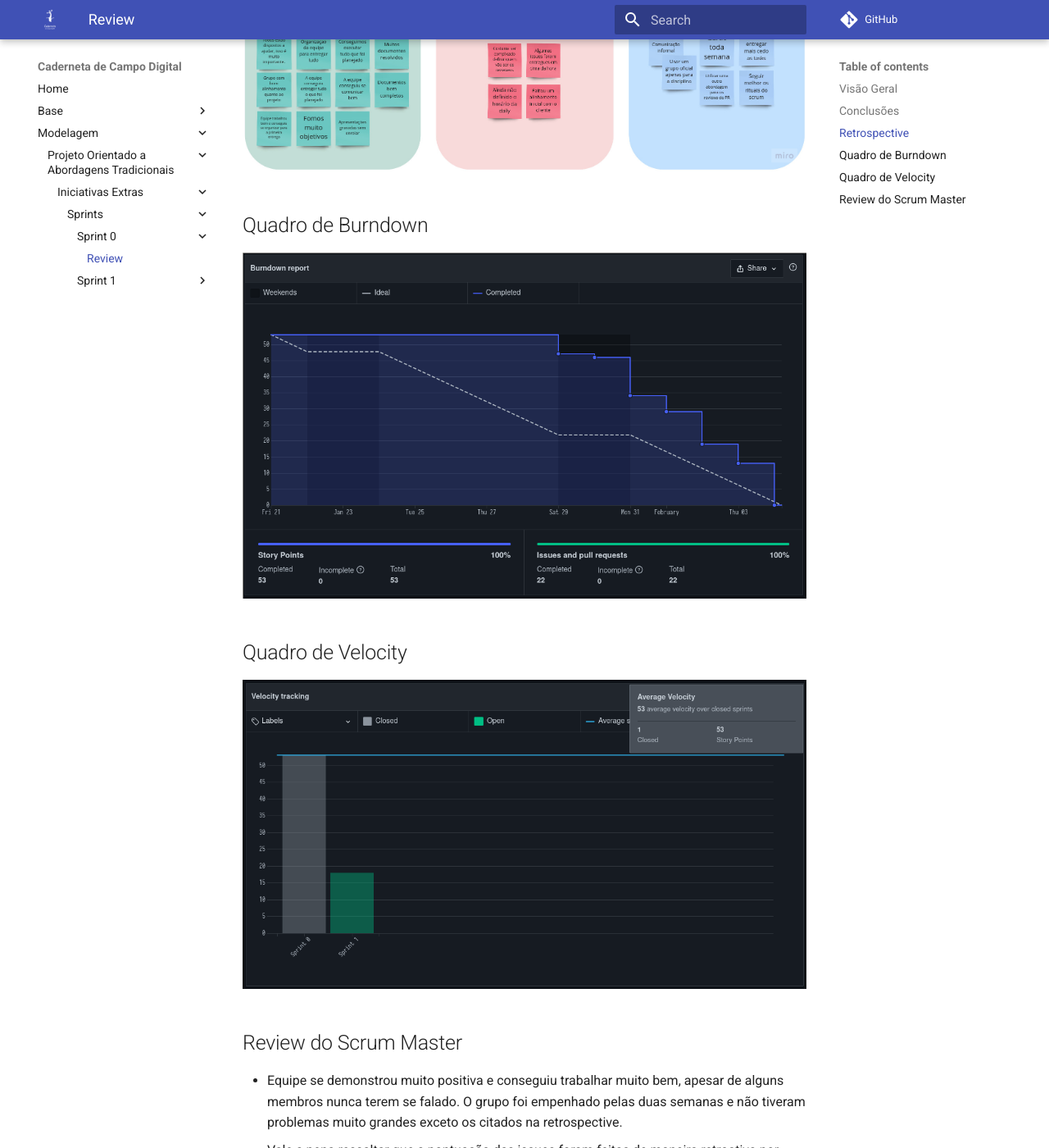
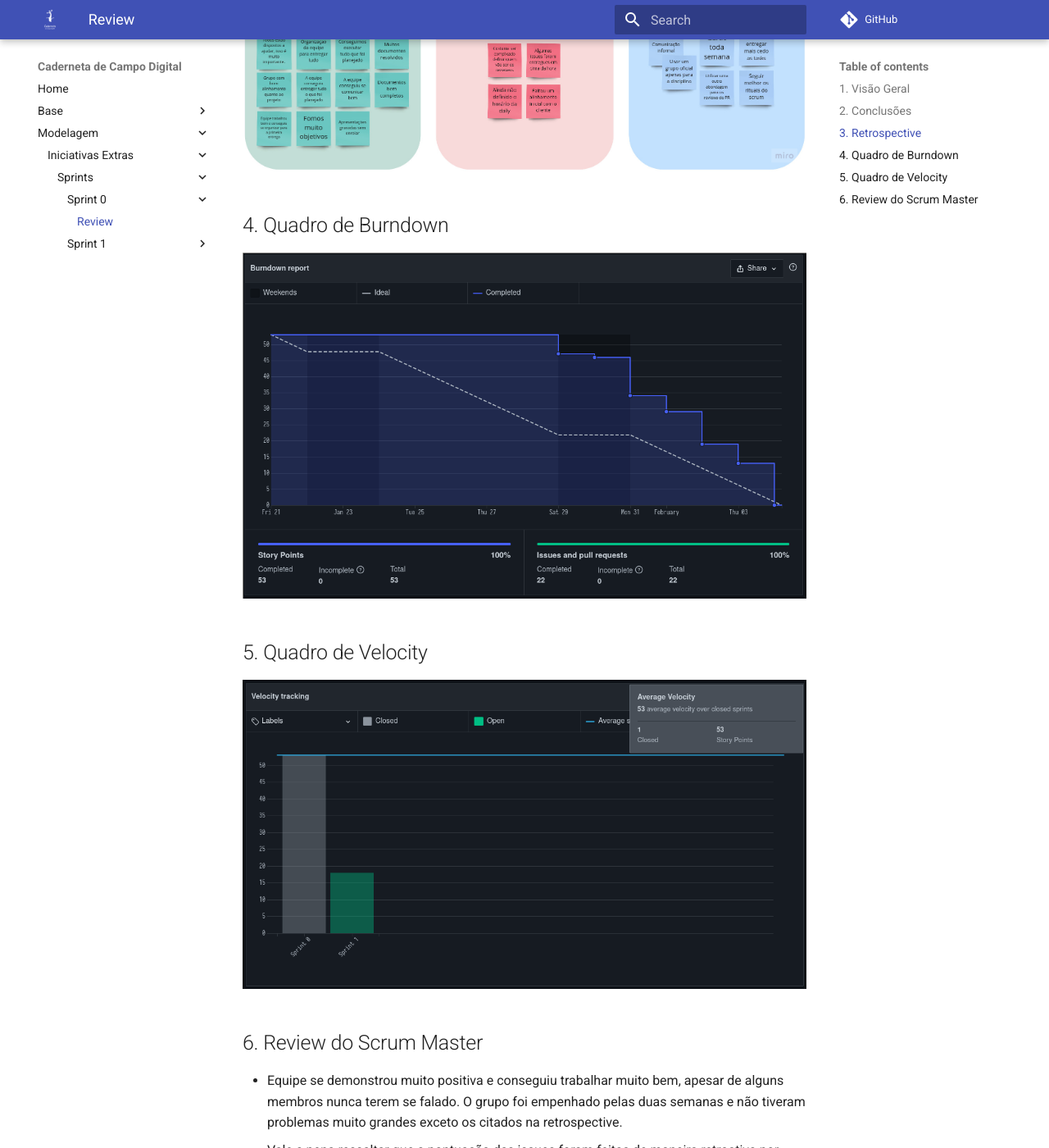
Before and after one commit to UnBArqDsw2021-2/2021.2_G4_CadernetaDeCampoDigital_docs, an MkDocs documentation site: the page built from docs/sprints/review_0.md, in a window 1280 px wide and 1400 px high, scrolled down 1588 px. Shown: the whole window at 82% size. Built offline with MkDocs 1.6.1 and Material for MkDocs 9.7.7, drawn with Linux system fonts in a browser that asks for light colours; comment, search, counter and statistics services are not loaded; some of the changed text lies outside the part shown.

Commit message:
#49 Correções nos tópicos e no mkdocs

```diff
--- a/docs/sprints/review_0.md
+++ b/docs/sprints/review_0.md
@@ -1,11 +1,11 @@
 # Sprint 0 - Review
 
-## Visão Geral
+## 1. Visão Geral
 - Inicio: 21/01/2022
 - Fim: 04/02/2022
 - Duração: 14 dias
 
-## Conclusões
+## 2. Conclusões
 <center>
 
 | Issue | Responsáveis | Status
@@ -34,16 +34,16 @@
 
 </center>
 
-## Retrospective
+## 3. Retrospective
 ![Retrospective Sprint 0](../assets/sprints/retrospective_0.png)
 
-## Quadro de Burndown
+## 4. Quadro de Burndown
 ![Quadro de Burndown Sprint 0](../assets/sprints/burndown_0.png)
 
-## Quadro de Velocity
+## 5. Quadro de Velocity
 ![Quadro de Velocity Sprint 0](../assets/sprints/velocity_0.png)
 
-## Review do Scrum Master
+## 6. Review do Scrum Master
 - Equipe se demonstrou muito positiva e conseguiu trabalhar muito bem, apesar de alguns membros nunca terem se falado. O grupo foi empenhado pelas duas semanas e não tiveram problemas muito grandes exceto os citados na retrospective.
 - Vale a pena ressaltar que a pontuação das issues foram feitas de maneira retroativa por cada membro, por esse motivo não existe um documento de planning realizado nessa sprint.
 
--- a/mkdocs.yml
+++ b/mkdocs.yml
@@ -57,7 +57,7 @@ nav:
       - Manual de Identidade Visual: base/manual_identidade_visual.md
     - Apresentações: apresentacoes/pc1.md
   - Modelagem:
-    - Projeto Orientado a Abordagens Tradicionais:
+    # - Projeto Orientado a Abordagens Tradicionais:
       # - Modelagem Estática:
       #   - Diagrama de Classe:
       #   - Diagrama de Pacotes:
@@ -71,17 +71,17 @@ nav:
       #   - Product Backlog:
       #   - Especificação Suplementar:
       #   - NFR Framework:
-      - Iniciativas Extras:
-        # - Modelagem Entidade-Relacionamento (MER):
-        # - Diagrama Entidade-Relacionamento (DER):
-        # - Diagrama Lógico de Dados (DLD):
-        # - Dicionário de Dados:
-        # - Casos de Uso:
-        - Sprints:
-          - Sprint 0:
-            - Review: sprints/review_0.md
-          - Sprint 1:
-            - Planning: sprints/planning_1.md
-        # - Atas:
+    - Iniciativas Extras:
+      # - Modelagem Entidade-Relacionamento (MER):
+      # - Diagrama Entidade-Relacionamento (DER):
+      # - Diagrama Lógico de Dados (DLD):
+      # - Dicionário de Dados:
+      # - Casos de Uso:
+      - Sprints:
+        - Sprint 0:
+          - Review: sprints/review_0.md
+        - Sprint 1:
+          - Planning: sprints/planning_1.md
+      # - Atas:
   # - Padrões de Projeto: ""
   # - Arquitetura de Software e Reutilização: ""
```
Also changed, not shown: docs/sprints/planning_1.md (+3 -3 lines).
